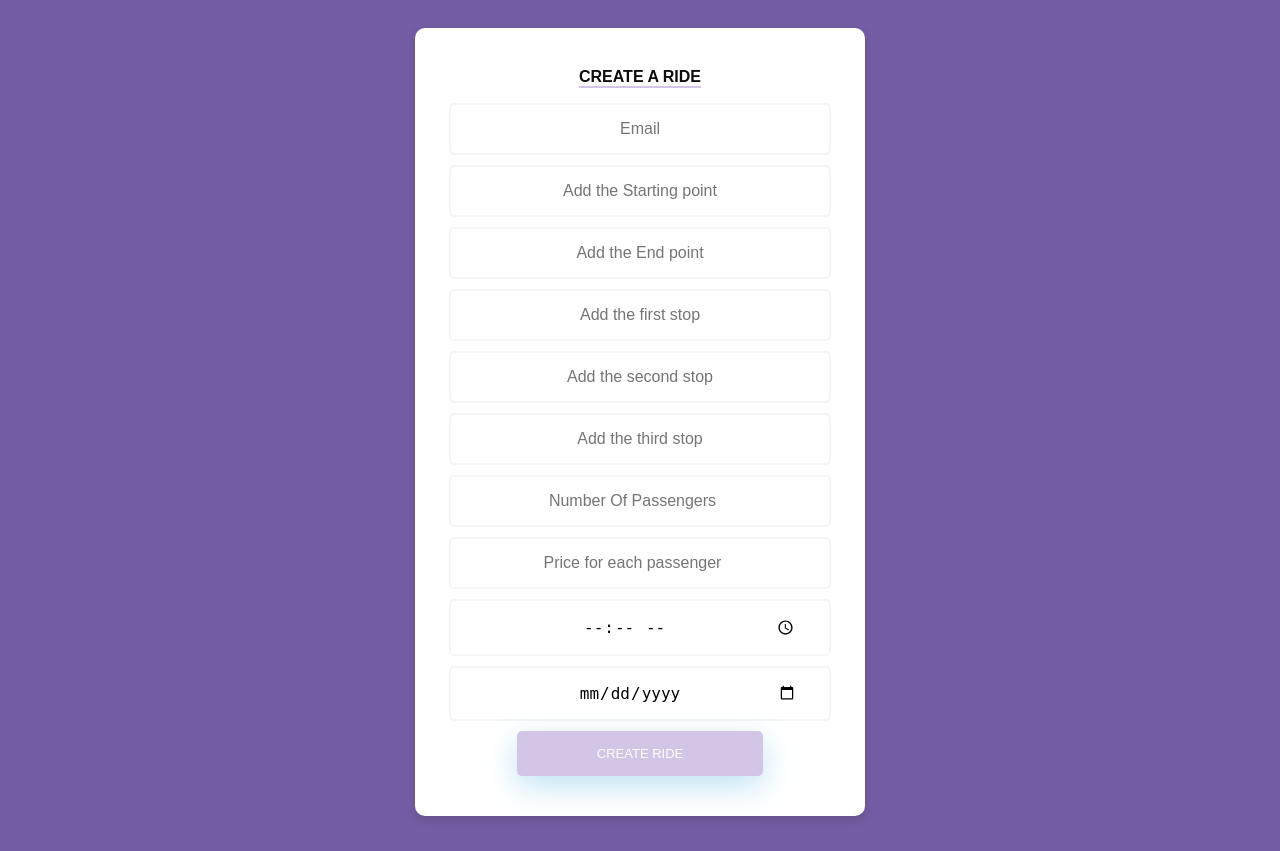
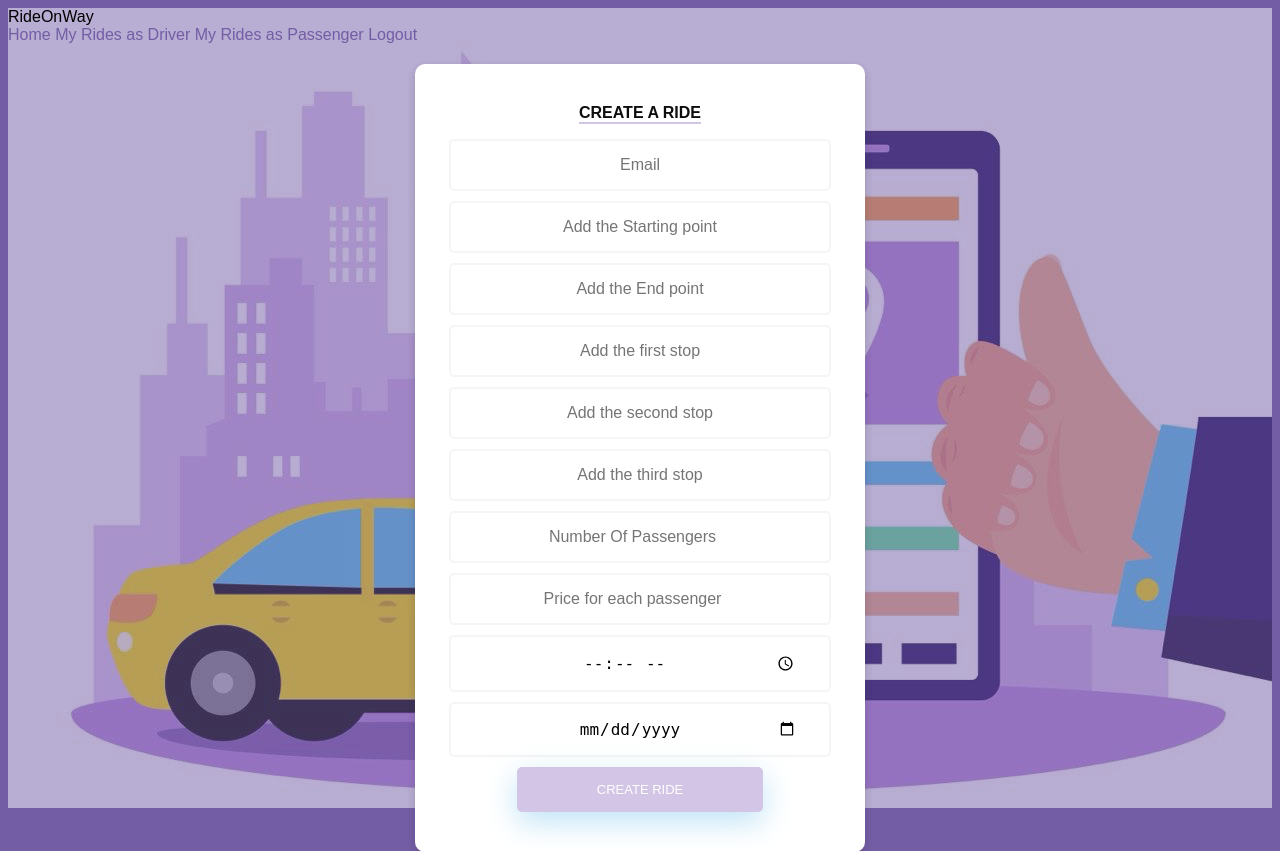
Before and after one commit to sushilbnk/RideOnWay, a Django app: template SoftwareEngg/RideOnWay/templates/HTML/CreateRide.html in a window 1280 px wide. Shown: the top 851 px of the page. Before the commit the page ends 820 px from the top, so only its background shows below. Run offline with Django 5.2, Linux system fonts and the light colour scheme; the template is opened without the code that fills it, so the values that code supplies are empty.

Commit message:
Made changes in CreateRide.html

```diff
--- a/SoftwareEngg/RideOnWay/templates/HTML/CreateRide.html
+++ b/SoftwareEngg/RideOnWay/templates/HTML/CreateRide.html
@@ -4,9 +4,22 @@
   <meta charset="UTF-8">
   <title>CreateRide</title>
     {% load static %}
- <link rel="stylesheet" href="{% static "CSS/CreateRide.css" %}">
+
+    <link rel="stylesheet" href="{% static "CSS/CreateRide.css" %}">
 </head>
-<body>
+<body background="{% static "CSS/background2.png" %}">
+<div class="navbar">
+    <div class="navbar-title">
+      RideOnWay
+    </div>
+
+  <div class="links">
+    <a href="../DashBoard/" >Home</a>
+    <a href="../myRidesAsADriver/" >My Rides as Driver</a>
+    <a href="../myRidesAsAPassenger/" >My Rides as Passenger</a>
+    <a href="../Login/" >Logout</a>
+  </div>
+</div>
 <div class="Content">
   <div id="formContent">
     <h2> Create a Ride </h2>
```
